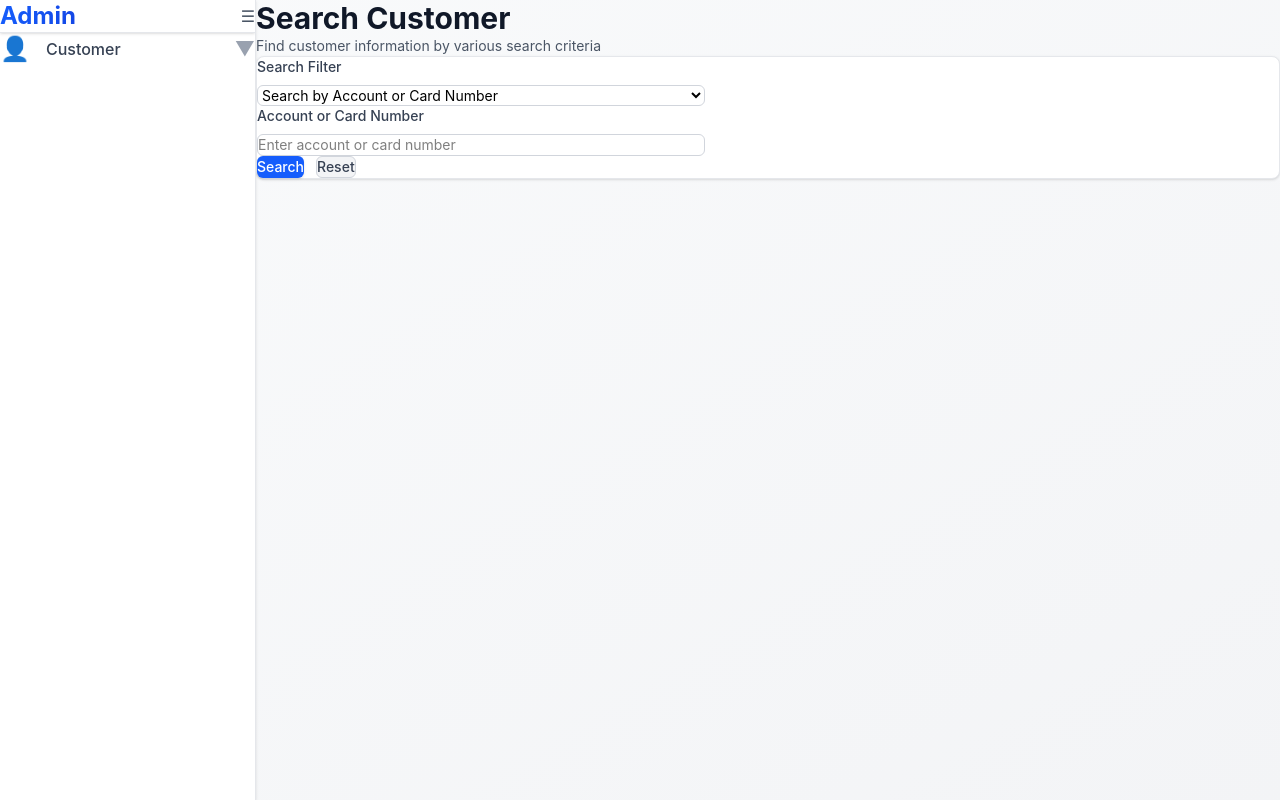
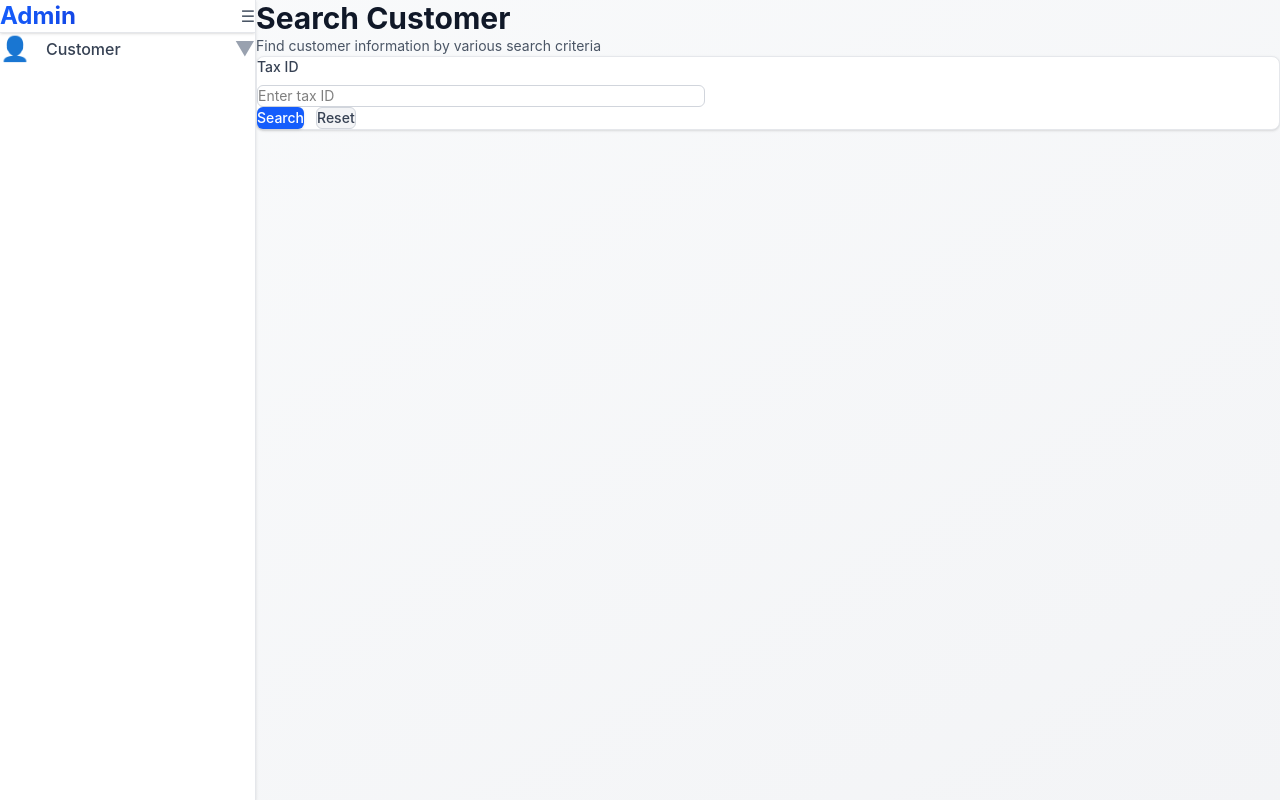
Before and after one commit to amreshdocs/PICS, a React (Vite) app: page / in a window 1280 px wide. Built offline with nearby package versions, Linux system fonts and the light colour scheme.

Commit message:
Remove searchType state, use taxId only
cgen-7edc2e1d6ec34c428ef08d885eef1378

```diff
--- a/src/features/customer/pages/SearchCustomerPage.tsx
+++ b/src/features/customer/pages/SearchCustomerPage.tsx
@@ -6,7 +6,6 @@ interface TableRow {
 }
 
 export const SearchCustomerPage: React.FC = () => {
-  const [searchType, setSearchType] = useState<SearchType>('accountNumber');
   const [searchValue, setSearchValue] = useState('');
   const [isSearching, setIsSearching] = useState(false);
   const [results, setResults] = useState<CustomerSearchResponse | null>(null);
@@ -16,7 +15,7 @@ export const SearchCustomerPage: React.FC = () => {
 
   const handleSearch = async () => {
     if (!searchValue.trim()) {
-      setError('Please enter a search value');
+      setError('Please enter a Tax ID');
       return;
     }
 
@@ -26,7 +25,7 @@ export const SearchCustomerPage: React.FC = () => {
     setCurrentPage(1);
 
     try {
-      const data = await customerApi.search(searchValue.trim(), searchType, 1, pageSize);
+      const data = await customerApi.search(searchValue.trim(), 'taxId', 1, pageSize);
       setResults(data);
     } catch (err) {
       setError(err instanceof Error ? err.message : 'An error occurred during search');
@@ -42,7 +41,7 @@ export const SearchCustomerPage: React.FC = () => {
     setError(null);
 
     try {
-      const data = await customerApi.search(searchValue.trim(), searchType, page, pageSize);
+      const data = await customerApi.search(searchValue.trim(), 'taxId', page, pageSize);
       setResults(data);
       setCurrentPage(page);
     } catch (err) {
@@ -59,7 +58,7 @@ export const SearchCustomerPage: React.FC = () => {
     setError(null);
 
     try {
-      const data = await customerApi.search(searchValue.trim(), searchType, 1, newPageSize);
+      const data = await customerApi.search(searchValue.trim(), 'taxId', 1, newPageSize);
       setResults(data);
       setPageSize(newPageSize);
       setCurrentPage(1);
@@ -72,7 +71,6 @@ export const SearchCustomerPage: React.FC = () => {
 
   const handleClear = () => {
     setSearchValue('');
-    setSearchType('accountNumber');
     setResults(null);
     setError(null);
     setCurrentPage(1);
@@ -155,53 +153,15 @@ export const SearchCustomerPage: React.FC = () => {
       </div>
 
       <div className='bg-white rounded-lg shadow-sm border border-gray-200 p-6'>
-        {/* Search Filter */}
+        {/* Search Input */}
         <div className='flex flex-col gap-2'>
-          <label className='block text-sm font-medium text-gray-700'>Search Filter</label>
-          <select
-            value={searchType}
-            onChange={(e) => setSearchType(e.target.value as SearchType)}
-            className='w-full max-w-md px-4 py-2.5 border border-gray-300 rounded-md text-sm bg-white focus:outline-none focus:ring-2 focus:ring-blue-500 focus:border-transparent transition-all'
-          >
-            <option value='accountNumber'>Search by Account or Card Number</option>
-            <option value='ssn'>
-              Search by Social Security Number or Tax Identification Number
-            </option>
-            <option value='taxId'>Search by Tax ID (TaxId Endpoint)</option>
-            <option value='name'>Search by Full or Partial Name</option>
-            <option value='phone'>Search by Telephone Number</option>
-            <option value='cisNumber'>Search by Customer CIS Number</option>
-          </select>
-        </div>
-
-        {/* Search Input */}
-        <div className='flex flex-col gap-2 mt-5'>
-          <label className='block text-sm font-medium text-gray-700'>
-            {searchType === 'accountNumber' && 'Account or Card Number'}
-            {searchType === 'ssn' && 'Social Security Number or Tax Identification Number'}
-            {searchType === 'taxId' && 'Tax ID'}
-            {searchType === 'name' && 'Full or Partial Name'}
-            {searchType === 'phone' && 'Telephone Number'}
-            {searchType === 'cisNumber' && 'Customer CIS Number'}
-          </label>
+          <label className='block text-sm font-medium text-gray-700'>Tax ID</label>
           <input
             type='text'
             value={searchValue}
             onChange={(e) => setSearchValue(e.target.value)}
             onKeyDown={(e) => e.key === 'Enter' && handleSearch()}
-            placeholder={
-              searchType === 'accountNumber'
-                ? 'Enter account or card number'
-                : searchType === 'ssn'
-                  ? 'Enter SSN or tax ID'
-                  : searchType === 'taxId'
-                    ? 'Enter tax ID'
-                    : searchType === 'name'
-                      ? 'Enter full or partial name'
-                      : searchType === 'phone'
-                        ? 'Enter telephone number'
-                        : 'Enter customer CIS number'
-            }
+            placeholder='Enter tax ID'
             className='w-full max-w-md px-4 py-2.5 border border-gray-300 rounded-md text-sm focus:outline-none focus:ring-2 focus:ring-blue-500 focus:border-transparent transition-all'
           />
         </div>
```
